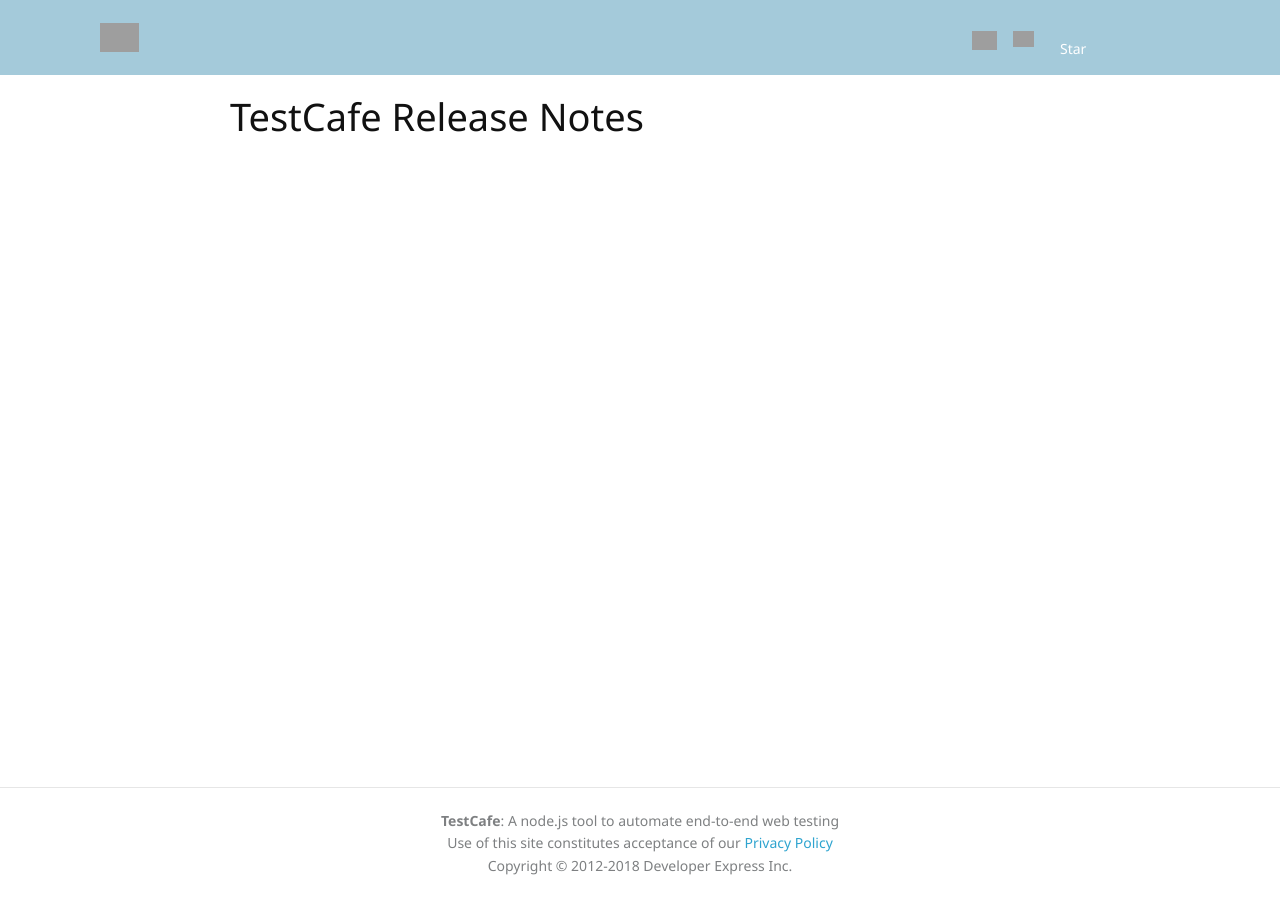
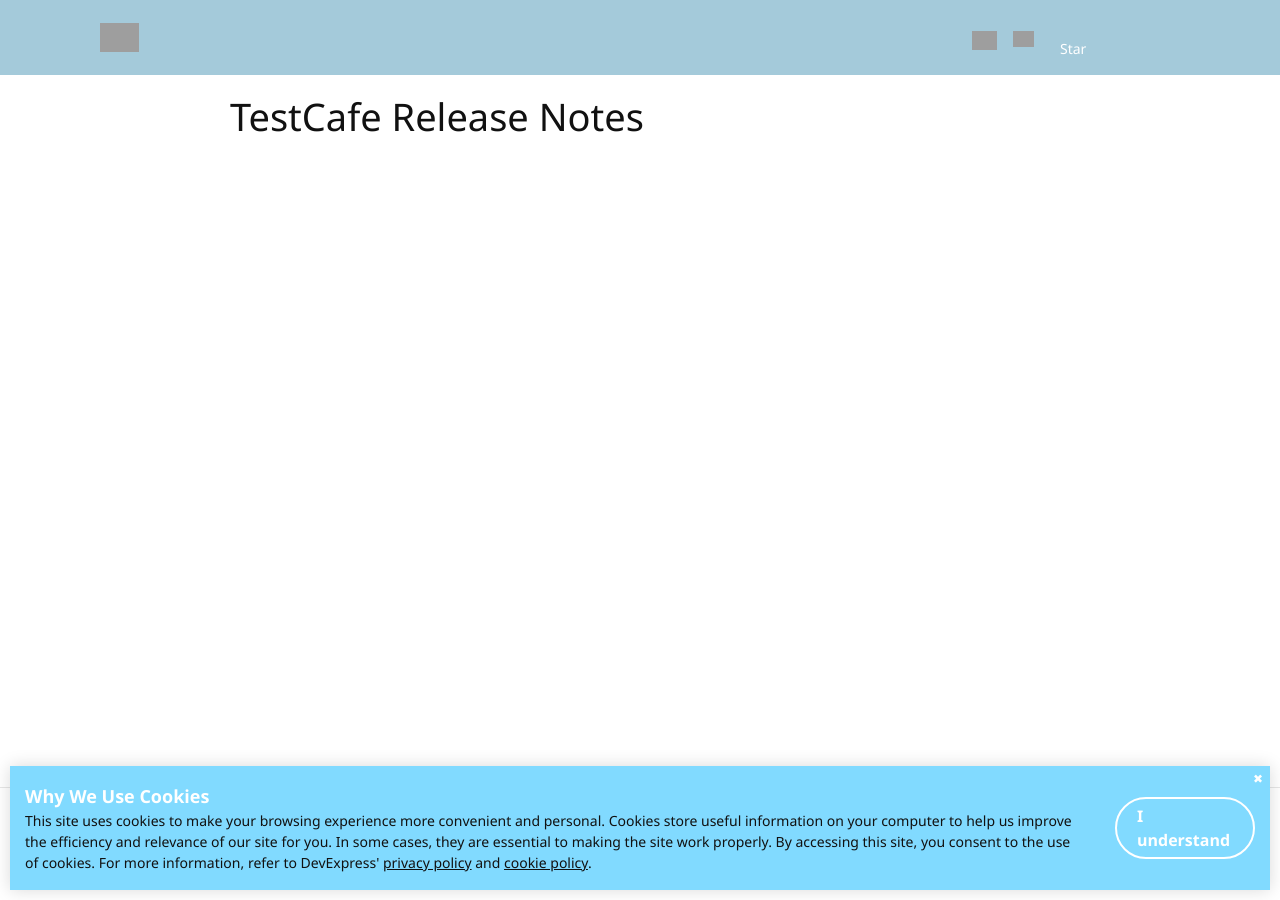
Before and after one commit to DevExpress/testcafe-gh-page-assets, a Jekyll site: the page built from src/blog/index.html, in a window 1280 px wide. Built offline with Jekyll 4.4.1, drawn with Linux system fonts in a browser that asks for light colours; nearby versions of some CDN libraries; Markdown is read by kramdown in place of the engine named in the settings; comment, search, counter and statistics services are not loaded; grey boxes are pictures that could not be loaded.

Commit message:
Add a cookie notice (#57)
* Add a cookie notice

* A fix to display notice on all pages

```diff
--- /dev/null
+++ b/src/_includes/cookie-notice.html
@@ -0,0 +1,11 @@
+<script defer src="{{ "/scripts/cookie-notice.js" | prepend: site.baseurl }}" type="text/javascript"></script>
+<div class="cookie-notice">
+    <div class="close-icon"></div>
+    <div class="cookie-notice-content">
+        <div class="cookie-notice-message">
+            <div class="cookie-notice-header">Why We Use Cookies</div>
+            <div class="cookie-notice-text">This site uses cookies to make your browsing experience more convenient and personal. Cookies store useful information on your computer to help us improve the efficiency and relevance of our site for you. In some cases, they are essential to making the site work properly. By accessing this site, you consent to the use of cookies. For more information, refer to DevExpress' <a href="https://www.devexpress.com/AboutUs/privacy-policy.xml" target="_blank">privacy policy</a> and <a href="https://www.devexpress.com/AboutUs/cookie-policy.xml" target="_blank">cookie policy</a>.</div>
+        </div>
+        <div class="cookie-notice-button">I understand</div>
+    </div>
+</div>
--- /dev/null
+++ b/src/_includes/doc-search.html
@@ -0,0 +1,18 @@
+<script type="text/javascript" src="https://cdn.jsdelivr.net/docsearch.js/2/docsearch.min.js"></script>
+<script type="text/javascript"> var search = docsearch({
+     apiKey: '938fb7894c0af8c01af3e2b4c53d4bdd',
+     indexName: 'testcafe',
+     inputSelector: '#search',
+     debug: false // Set debug to true if you want to inspect the dropdown
+ });
+
+ search.autocomplete.on('autocomplete:opened', function(e) {
+     var searchInput = document.querySelector('#search');
+     var dropdown    = document.querySelector('.ds-dropdown-menu');
+
+     if(searchInput && dropdown) {
+         dropdown.style.maxWidth = "none";
+         dropdown.style.width = searchInput.offsetWidth + "px";
+     }
+ });
+</script>
--- a/src/_includes/head.html
+++ b/src/_includes/head.html
@@ -24,6 +24,7 @@
   <link rel="stylesheet" href="https://fonts.googleapis.com/css?family=Roboto">
   <script defer src="https://cdnjs.cloudflare.com/ajax/libs/highlight.js/9.0.0/highlight.min.js"></script>
   <script defer src="https://buttons.github.io/buttons.js"></script>
+  <script defer type="text/javascript" src="https://ajax.aspnetcdn.com/ajax/jquery/jquery-2.2.3.min.js"></script>
   <script src="{{ "/scripts/mobile-detect.min.js" | prepend: site.baseurl }}" type="text/javascript"></script>
   <script>
       document.addEventListener('DOMContentLoaded', function (e) {
@@ -104,7 +105,6 @@
 
   {% if isLandingPage %}
     <script defer type="text/javascript" src="http://platform.twitter.com/widgets.js"></script>
-    <script defer type="text/javascript" src="https://ajax.aspnetcdn.com/ajax/jquery/jquery-2.2.3.min.js"></script>
     <script defer type="text/javascript" src="https://cdn3.devexpress.com/jslib/17.1.4/js/dx.all.js"></script>
     <script defer src="scripts/landing-page.js" type="text/javascript"></script>
     <script defer src="scripts/tweet-gallery.js" type="text/javascript"></script>
--- a/src/_layouts/landing.html
+++ b/src/_layouts/landing.html
@@ -15,24 +15,9 @@
 
     {% include footer.html %}
 
-    <script type="text/javascript" src="https://cdn.jsdelivr.net/docsearch.js/2/docsearch.min.js"></script>
-     <script type="text/javascript"> var search = docsearch({
-          apiKey: '938fb7894c0af8c01af3e2b4c53d4bdd',
-          indexName: 'testcafe',
-          inputSelector: '#search',
-          debug: false // Set debug to true if you want to inspect the dropdown
-      });
+    {% include doc-search.html %}
 
-      search.autocomplete.on('autocomplete:opened', function(e) {
-          var searchInput = document.querySelector('#search');
-          var dropdown    = document.querySelector('.ds-dropdown-menu');
-
-          if(searchInput && dropdown) {
-              dropdown.style.maxWidth = "none";
-              dropdown.style.width = searchInput.offsetWidth + "px";
-          }
-      });
-    </script>
+    {% include cookie-notice.html %}
 
   </body>
 
--- a/src/_sass/_layout.scss
+++ b/src/_sass/_layout.scss
@@ -517,3 +517,75 @@
     display: inline-block;
     width: 120px;
 }
+
+.cookie-notice {
+    display: none;
+    position: fixed;
+    background-color: #81daff;
+    right: 10px;
+    bottom: 10px;
+    left: 10px;
+    z-index: 15000;
+    box-shadow: 0px 0px 16px 0px rgba(0, 0, 0, 0.15);
+
+    &.visible {
+        display: block;
+    }
+
+    .close-icon {
+        font: 12px/100% arial,sans-serif;
+        color: white;
+        position: absolute;
+        right: 7px;
+        text-decoration: none;
+        top: 7px;
+        cursor: pointer;
+
+        &:after {
+            box-sizing: border-box;
+            position: relative;
+            content: '\2716';
+        }
+    }
+
+    .cookie-notice-content {
+        max-width: 1500px;
+        padding: 17px 15px;
+        width: auto;
+        margin: 0 auto;
+        display: flex;
+        justify-content: space-between;
+        align-items: center;
+
+        .cookie-notice-message {
+            max-width: 90%;
+
+            .cookie-notice-header {
+                color: white;
+                font-weight: bold;
+                font-size: 18px;
+            }
+            .cookie-notice-text {
+                max-width: 1150px;
+                font-size: 14px;
+                padding-right: 30px;
+
+                a {
+                    color: #111;
+                    text-decoration: underline;
+                }
+            }
+        }
+        .cookie-notice-button {
+            min-width: 96px;
+            color: white;
+            padding: 5px 20px;
+            font-size: 16px;
+            font-weight: bold;
+            border-radius: 50px;
+            border: 2px solid white;
+            background-color: #81daff;
+            cursor: pointer;
+        }
+    }
+}
--- /dev/null
+++ b/src/scripts/cookie-notice.js
@@ -0,0 +1,17 @@
+---
+---
+$(function(){
+    var COOKIE_CONSENT_FLAG = 'cookie-consent';
+
+    function closeNotice() {
+        window.localStorage.setItem(COOKIE_CONSENT_FLAG, true);
+        $('.cookie-notice').removeClass('visible');
+    }
+
+    if(!window.localStorage.getItem(COOKIE_CONSENT_FLAG)) {
+        $('.cookie-notice').addClass('visible');
+    }
+
+    $('.close-icon').on('click', closeNotice);
+    $('.cookie-notice-button').on('click', closeNotice);
+});
```
